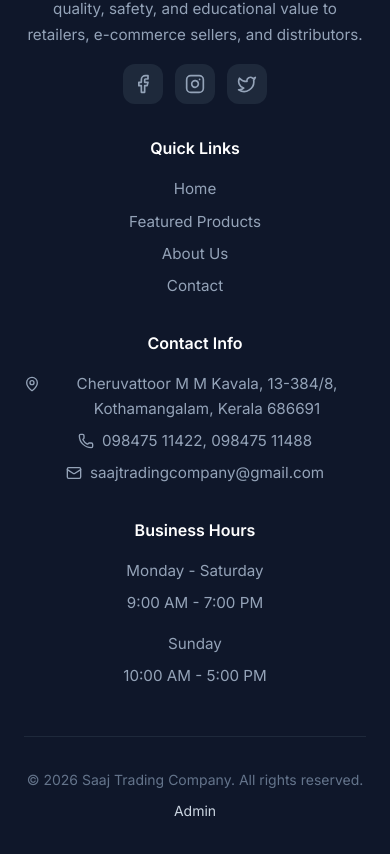
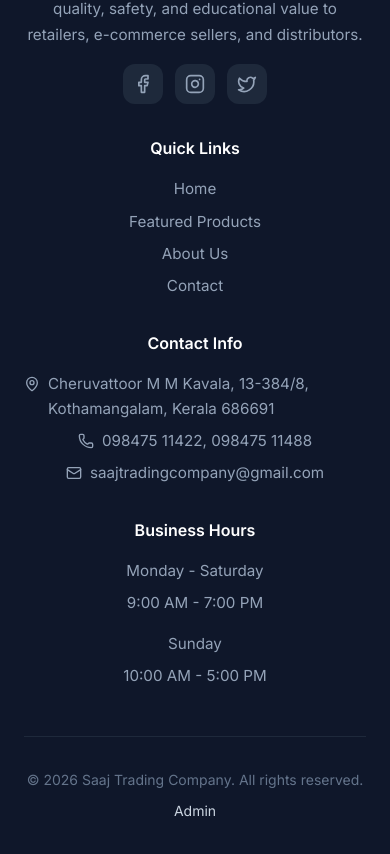
Before and after one commit to vaishakh3/saaj-trading, a React (Vite) app: page / in a window 390 px wide. Shown: the part 8998-9852 px from the top of the page. Built offline with nearby package versions, Linux system fonts and the light colour scheme; no server answers; the database is empty.

Commit message:
footer fix-once-again

```diff
--- a/src/index.css
+++ b/src/index.css
@@ -3165,13 +3165,16 @@ ol {
   }
 
   .footer-contact-item {
+    display: inline-flex;
+    align-items: flex-start;
+    gap: 0.5rem;
+    text-align: left;
+  }
+
+  .footer-contact-links {
     display: flex;
-    align-items: flex-start;
-    justify-content: center;
-    gap: 0.5rem;
-    text-align: center;
-    flex-wrap: nowrap;
-    width: 100%;
+    flex-direction: column;
+    align-items: center;
   }
 
   .footer-contact-item svg {
```
